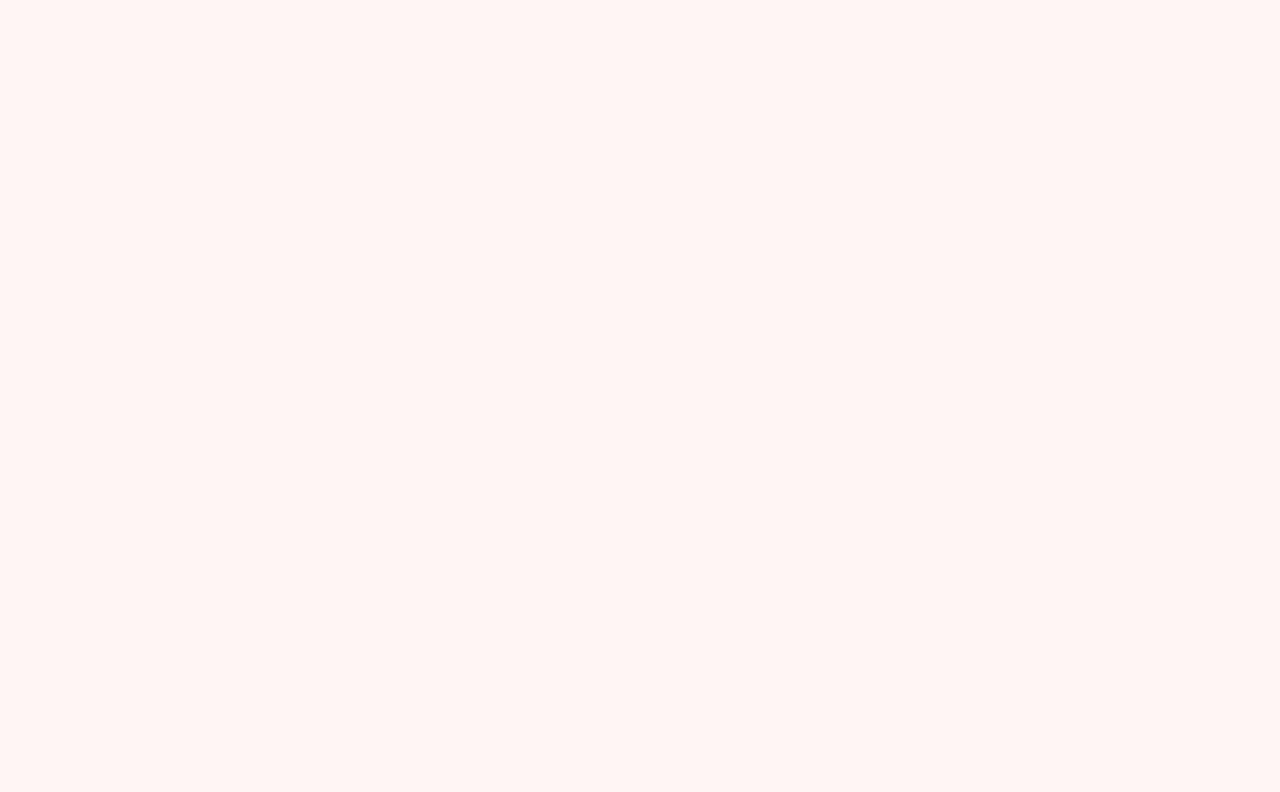
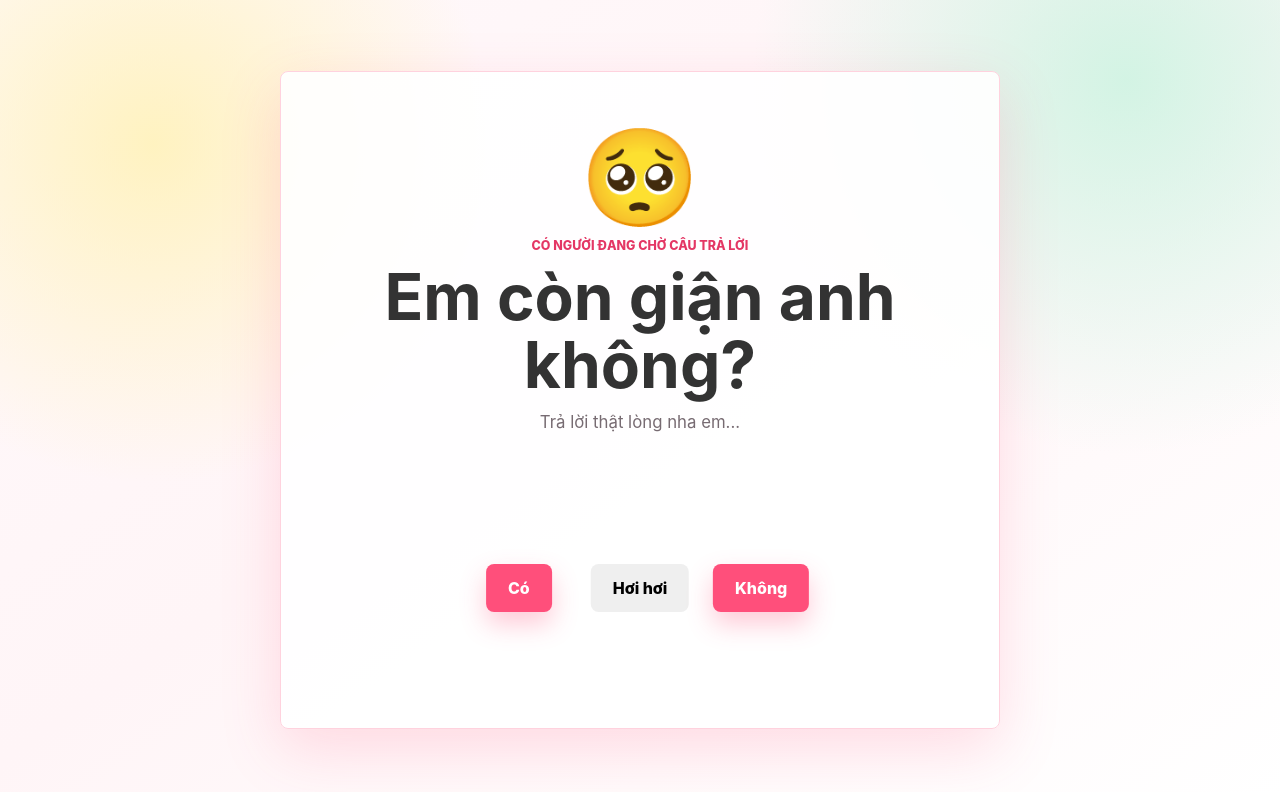
Before and after one commit to duyanh2509/love-question, a React (Vite) app: page /home in a window 1280 px wide. Before the commit this address had no page. Shown: the top 792 px of the page. Built offline with nearby package versions, Linux system fonts and the light colour scheme.

Commit message:
Redesign user flow: new questions and response logic

```diff
--- a/src/App.jsx
+++ b/src/App.jsx
@@ -3,15 +3,15 @@ import Admin from './pages/Admin.jsx'
 import FirebaseTest from './pages/FirebaseTest.jsx'
 import Home from './pages/Home.jsx'
 import IdentityGate from './pages/IdentityGate.jsx'
+import Question from './pages/Question.jsx'
 import Success from './pages/Success.jsx'
-import SundayPlan from './pages/SundayPlan.jsx'
 
 function App() {
   return (
     <Routes>
       <Route path="/" element={<IdentityGate />} />
-      <Route path="/question" element={<Home />} />
-      <Route path="/sunday" element={<SundayPlan />} />
+      <Route path="/home" element={<Home />} />
+      <Route path="/question" element={<Question />} />
       <Route path="/success" element={<Success />} />
       <Route path="/admin" element={<Admin />} />
       <Route path="/firebase-test" element={<FirebaseTest />} />
--- a/src/pages/Admin.jsx
+++ b/src/pages/Admin.jsx
@@ -112,11 +112,22 @@ function Admin() {
                 <span>{formatDate(response.createdAt)}</span>
               </div>
               <p>
-                <strong>Hết giận:</strong> Có ❤
+                <strong>Câu hỏi 1:</strong> {response.question1 || 'Em có đồng ý hết giận không?'}
               </p>
               <p>
-                <strong>Chủ nhật ăn:</strong> {response.food || 'Chưa chọn'}
+                <strong>Trả lời:</strong> {response.answer1 || 'Có'}
               </p>
+              <p>
+                <strong>Câu hỏi 2:</strong> {response.question2 || 'Chủ nhật muốn ăn gì?'}
+              </p>
+              <p>
+                <strong>Trả lời:</strong> {response.answer2 || (response.food ? `Có - ${response.food}` : 'Không')}
+              </p>
+              {response.reason ? (
+                <p>
+                  <strong>Lý do:</strong> "{response.reason}"
+                </p>
+              ) : null}
               {response.message ? (
                 <p>
                   <strong>Lời nhắn:</strong> “{response.message}”
--- a/src/pages/Home.jsx
+++ b/src/pages/Home.jsx
@@ -1,5 +1,5 @@
 import { useState } from 'react'
-import YesNoButtons from '../components/YesNoButtons.jsx'
+import { useNavigate } from 'react-router-dom'
 
 const randomSafePosition = () => ({
   top: `${Math.floor(Math.random() * 58) + 18}%`,
@@ -7,7 +7,32 @@ const randomSafePosition = () => ({
 })
 
 function Home() {
-  const [noPosition, setNoPosition] = useState({ top: '68%', left: '50%' })
+  const navigate = useNavigate()
+  const [coPosition, setCoPosition] = useState({ top: '58%', left: '30%' })
+  const [hoiHoiClickCount, setHoiHoiClickCount] = useState(0)
+  const [hoiHoiPosition, setHoiHoiPosition] = useState({ top: '58%', left: '50%' })
+
+  const handleCoHover = () => {
+    setCoPosition(randomSafePosition())
+  }
+
+  const handleCoClick = (e) => {
+    e.preventDefault()
+    setCoPosition(randomSafePosition())
+  }
+
+  const handleHoiHoiClick = () => {
+    if (hoiHoiClickCount < 2) {
+      setHoiHoiClickCount(hoiHoiClickCount + 1)
+      setHoiHoiPosition(randomSafePosition())
+    } else {
+      navigate('/question')
+    }
+  }
+
+  const handleKhongClick = () => {
+    navigate('/question')
+  }
 
   return (
     <main className="page home-page">
@@ -16,14 +41,55 @@ function Home() {
           🥺
         </div>
         <p className="eyebrow">Có người đang chờ câu trả lời</p>
-        <h1>Em có đồng ý hết giận không?</h1>
-        <p className="lead">
-          Nếu đồng ý thì mình lên kế hoạch Chủ Nhật thật dễ thương nha.
-        </p>
-        <YesNoButtons
-          noPosition={noPosition}
-          onNoClick={() => setNoPosition(randomSafePosition())}
-        />
+        <h1>Em còn giận anh không?</h1>
+        <p className="lead">Trả lời thật lòng nha em...</p>
+
+        <div style={{ position: 'relative', height: '200px', marginTop: '40px' }}>
+          {/* Nút Có - nhảy liên tục */}
+          <button
+            className="button primary-button"
+            style={{
+              position: 'absolute',
+              top: coPosition.top,
+              left: coPosition.left,
+              transform: 'translate(-50%, -50%)',
+              transition: 'all 0.3s ease',
+            }}
+            onMouseEnter={handleCoHover}
+            onClick={handleCoClick}
+          >
+            Có
+          </button>
+
+          {/* Nút Hơi hơi - nhảy 3 lần */}
+          <button
+            className="button secondary-button"
+            style={{
+              position: 'absolute',
+              top: hoiHoiPosition.top,
+              left: hoiHoiPosition.left,
+              transform: 'translate(-50%, -50%)',
+              transition: 'all 0.3s ease',
+            }}
+            onClick={handleHoiHoiClick}
+          >
+            Hơi hơi {hoiHoiClickCount > 0 ? `(${hoiHoiClickCount}/2)` : ''}
+          </button>
+
+          {/* Nút Không - bình thường */}
+          <button
+            className="button primary-button"
+            style={{
+              position: 'absolute',
+              top: '58%',
+              left: '70%',
+              transform: 'translate(-50%, -50%)',
+            }}
+            onClick={handleKhongClick}
+          >
+            Không
+          </button>
+        </div>
       </section>
     </main>
   )
--- a/src/pages/IdentityGate.jsx
+++ b/src/pages/IdentityGate.jsx
@@ -11,7 +11,7 @@ function IdentityGate() {
 
   const chooseChi = () => {
     setError('')
-    navigate('/question')
+    navigate('/home')
   }
 
   const chooseDuy = () => {
--- /dev/null
+++ b/src/pages/Question.jsx
@@ -0,0 +1,131 @@
+import { useState } from 'react'
+import { useNavigate } from 'react-router-dom'
+import { saveResponse } from '../services/responseService.js'
+
+function Question() {
+  const navigate = useNavigate()
+  const [choice, setChoice] = useState(null) // 'co' hoặc 'khong'
+  const [reason, setReason] = useState('')
+  const [isSaving, setIsSaving] = useState(false)
+  const [error, setError] = useState('')
+
+  const handleCoClick = async () => {
+    setChoice('co')
+    setIsSaving(true)
+
+    try {
+      await saveResponse({
+        question1: 'Em còn giận anh không?',
+        answer1: 'Hơi hơi / Không',
+        question2: 'Nay trời mưa mát em có muốn ăn lẩu dì tâm không?',
+        answer2: 'Có',
+        reason: '',
+      })
+    } catch (err) {
+      setError('Lỗi lưu dữ liệu')
+      console.error(err)
+    } finally {
+      setIsSaving(false)
+    }
+  }
+
+  const handleKhongSubmit = async (e) => {
+    e.preventDefault()
+
+    if (!reason.trim()) {
+      setError('Hãy cho anh biết lý do nha em ❤')
+      return
+    }
+
+    setIsSaving(true)
+    setError('')
+
+    try {
+      await saveResponse({
+        question1: 'Em còn giận anh không?',
+        answer1: 'Hơi hơi / Không',
+        question2: 'Nay trời mưa mát em có muốn ăn lẩu dì tâm không?',
+        answer2: 'Không',
+        reason: reason.trim(),
+      })
+      navigate('/success')
+    } catch (err) {
+      setError('Lỗi lưu dữ liệu')
+      console.error(err)
+    } finally {
+      setIsSaving(false)
+    }
+  }
+
+  return (
+    <main className="page">
+      <section className="question-card fade-in">
+        <div className="mood" aria-hidden="true">
+          🌧️
+        </div>
+        <p className="eyebrow">Câu hỏi tiếp theo</p>
+        <h1>Nay trời mưa mát em có muốn ăn lẩu dì tâm không?</h1>
+
+        {choice === null ? (
+          <div style={{ display: 'flex', gap: '20px', justifyContent: 'center', marginTop: '40px' }}>
+            <button
+              className="button primary-button"
+              onClick={handleCoClick}
+              disabled={isSaving}
+            >
+              Có
+            </button>
+            <button
+              className="button secondary-button"
+              onClick={() => setChoice('khong')}
+            >
+              Không
+            </button>
+          </div>
+        ) : choice === 'co' ? (
+          <div className="success-message" style={{ marginTop: '40px', textAlign: 'center' }}>
+            <p style={{ fontSize: '1.2rem', marginBottom: '20px' }}>❤️</p>
+            <p className="lead">
+              <strong>Hãy nhắn tin cho bạn zai đẹp zai để lên kế hoạch!</strong>
+            </p>
+            {isSaving && <p style={{ marginTop: '20px', color: '#666' }}>Đang lưu...</p>}
+            {!isSaving && (
+              <button
+                className="button ghost-button"
+                style={{ marginTop: '30px' }}
+                onClick={() => navigate('/success')}
+              >
+                Xong
+              </button>
+            )}
+          </div>
+        ) : (
+          <form onSubmit={handleKhongSubmit} style={{ marginTop: '40px' }}>
+            <label className="message-label" htmlFor="reason">
+              Cho anh biết lý do nha em ❤
+            </label>
+            <textarea
+              id="reason"
+              value={reason}
+              placeholder="Viết lý do ở đây..."
+              rows={5}
+              onChange={(e) => setReason(e.target.value)}
+              style={{ width: '100%', marginTop: '10px', padding: '10px', fontSize: '1rem' }}
+            />
+            {error ? <p className="error-message" style={{ marginTop: '10px' }}>{error}</p> : null}
+            <button
+              className="button primary-button"
+              type="submit"
+              disabled={isSaving}
+              style={{ marginTop: '20px', width: '100%' }}
+            >
+              {isSaving ? 'Đang gửi...' : 'Gửi'}
+            </button>
+          </form>
+        )}
+      </section>
+    </main>
+  )
+}
+
+export default Question
```
